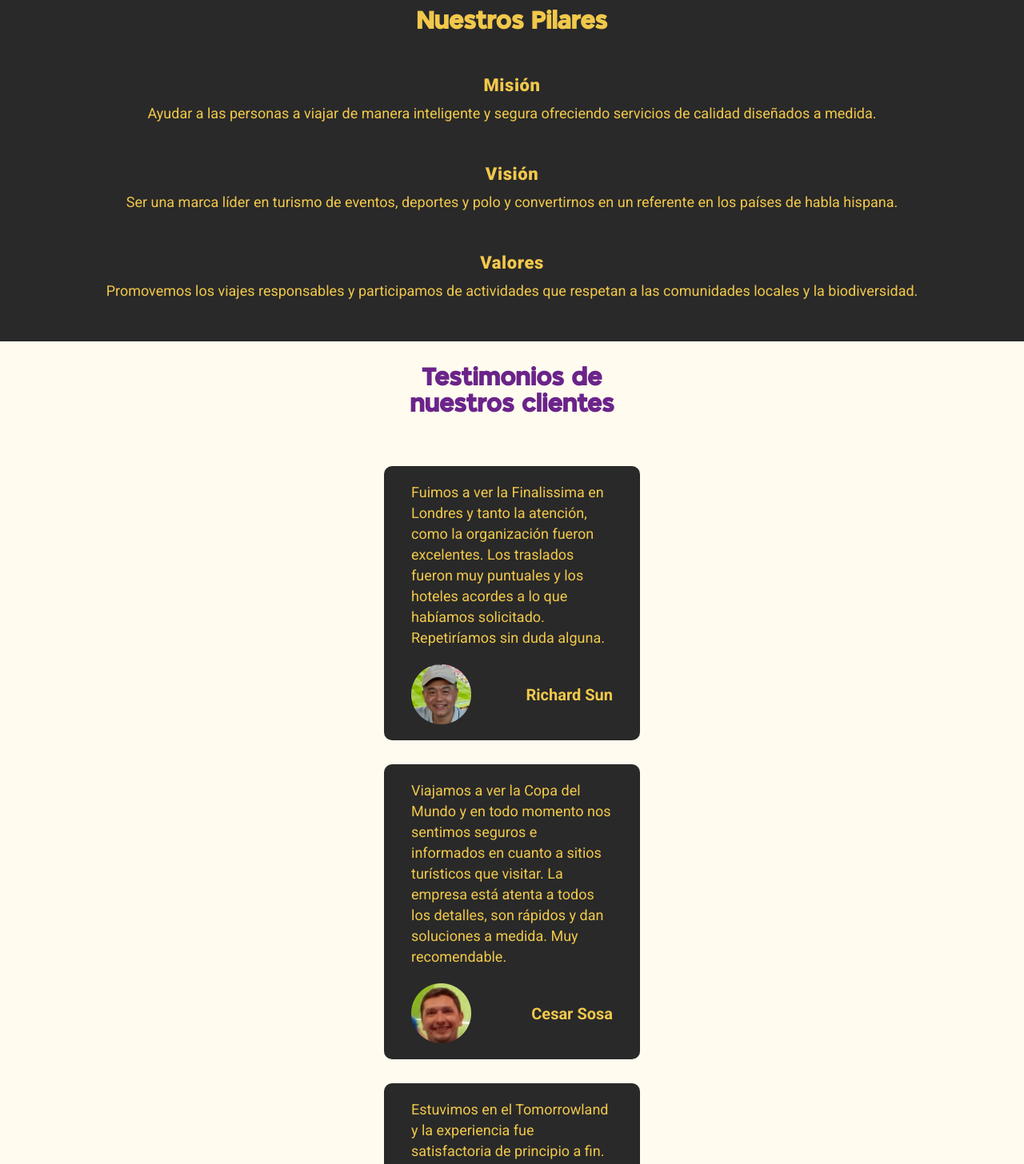
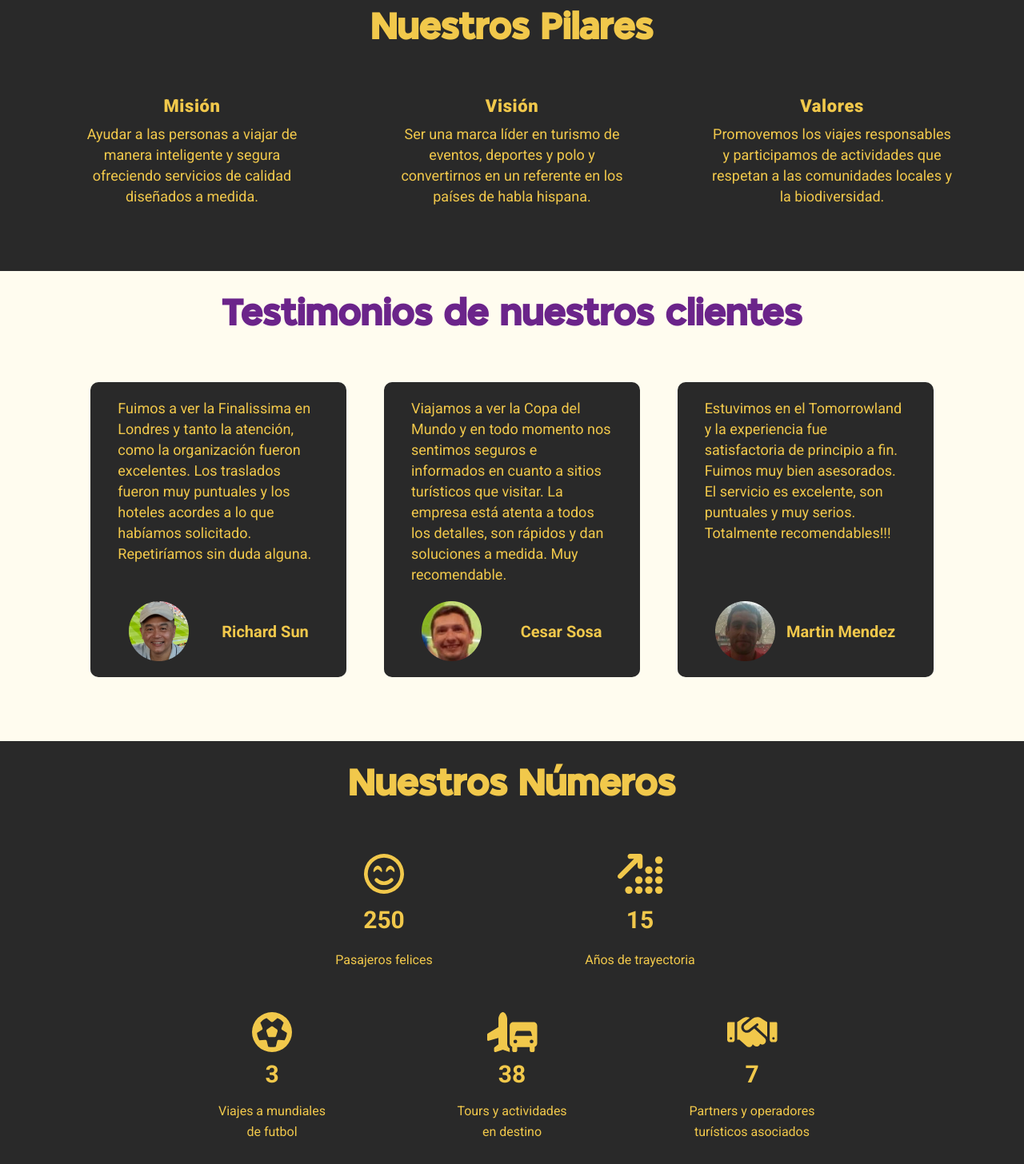
Before and after one commit to penalvapablo/Polo-Wine, a Next.js app: page / in a window 1280 px wide. Shown: the part 4240-5696 px from the top of the page at 80% size. Built offline with nearby package versions, Linux system fonts and the light colour scheme.

Commit message:
homepage spanish finished

```diff
--- a/components/Contacto/Contacto.js
+++ b/components/Contacto/Contacto.js
@@ -8,8 +8,12 @@ import { faWhatsapp, faInstagram, faFacebookF } from '@fortawesome/free-brands-s
 const Contacto = () => {
   return (
     <section id="Contact" className={styles.contacto}>
+      <div className={styles.desktopContainer}>
+        <div className={styles.container1}>
           <Image src={logo} alt='logo-polo-&-wine' className={styles.img} />
-      <h2 className={styles.title}>Contacto</h2>
+          {/* <h2 className={styles.title}>Contacto</h2> */}
+        </div>
+        <div className={styles.container2}>
           <p className={styles.subTitle}>Teléfono</p>
           <p className={styles.text}>+447397793899</p>
           <p className={styles.subTitle}>Email</p>
@@ -20,6 +24,8 @@ const Contacto = () => {
             <a href='https://instagram.com/poloandwine' rel='noreferrer' target={'_blank'}><FontAwesomeIcon icon={faInstagram} /></a>
             <a href='https://www.facebook.com/soledadsaltoconsulting' rel='noreferrer' target={'_blank'}><FontAwesomeIcon icon={faFacebookF} /></a>
           </div>
+        </div>
+      </div>
       <p className={styles.copyright}><span>Polo & Wine.</span> Todos los derechos reservado 2022</p>
     </section>
   )
--- a/components/Contacto/Contacto.module.scss
+++ b/components/Contacto/Contacto.module.scss
@@ -7,11 +7,19 @@
   align-items: center;
   padding-top: 40px;
 }
+.container1{
+  display: flex;
+  align-items: center;
+  justify-content: center;
+  width: 100%;
+  height: auto;
 
+}
 .img{
-  max-width: 650px;
-  max-width: 350px;
+  width: 90%;
+  max-width: 500px;
   height: auto;
+  margin-bottom: 50px;
 }
 
 .title{
@@ -19,7 +27,7 @@
   font-weight: 700;
   font-size: 30px;
   width: 340px;
-  margin: 0 auto;
+
   text-align: center;
   color: $yellow;
   padding-top: 30px;
@@ -40,13 +48,14 @@
   font-size: 18px;
   color: $yellow;
   padding-bottom: 30px;
+  text-align: center;
 }
 
 .SocialLinksBox{
   width: 180px;
   display: flex;
   justify-content: space-between;
-  margin: 20px auto 0;
+  margin: 0 auto 0;
   font-size: 50px;
   & a {
     color: $yellow;
@@ -71,3 +80,18 @@
     font-weight: 700;
   }
 }
+
+@media screen and (min-width: 1000px){
+  .img{
+    margin: 0;
+  }
+  .container1,
+  .container2{
+    width: 500px;
+  }
+  .desktopContainer{
+    display: flex;
+    width: 1000;
+    justify-content: space-around;
+  }
+}
--- a/components/homepage/ComoTrabajamos/ComoTrabajamos.module.scss
+++ b/components/homepage/ComoTrabajamos/ComoTrabajamos.module.scss
@@ -21,6 +21,7 @@
   font-weight: 500;
   font-size: 22px;
   width: 90%;
+  max-width: 700px;
   margin: 0 auto;
   color: $obispoTexto;
   padding-bottom: 30px;
@@ -29,6 +30,17 @@
 .text{
   font-size: 18px;
   width: 90%;
+  max-width: 700px;
   margin: 0 auto;
   color: $obispoTexto;
 }
+
+@media screen and (min-width: 1000px){
+  .title{
+    font-size: 45px;
+    width: auto;
+  }
+  .section{
+    padding-bottom: 50px;
+  }
+}
--- a/components/homepage/Numeros/Numeros.js
+++ b/components/homepage/Numeros/Numeros.js
@@ -9,6 +9,7 @@ const Numeros = ({ languages }) => {
     <section className={styles.section}>
       <h2 className={styles.title}>Nuestros Números</h2>
       <div className={styles.container}>
+        <div className={styles.desktopContainer1}>
           <div className={`${styles.item} ${styles.item_1}`}>
             <FontAwesomeIcon icon={faFaceSmileBeam} className={styles.itemIcon} />
             <p className={styles.itemNumber}>250</p>
@@ -19,6 +20,8 @@ const Numeros = ({ languages }) => {
             <p className={styles.itemNumber}>15</p>
             <p className={styles.itemText}>Años de trayectoria</p>
           </div>
+        </div>
+        <div className={styles.desktopContainer2}>
           <div className={`${styles.item} ${styles.item_3}`}>
             <FontAwesomeIcon icon={faSoccerBall} className={styles.itemIcon} />
             <p className={styles.itemNumber}>3</p>
@@ -35,6 +38,7 @@ const Numeros = ({ languages }) => {
             <p className={styles.itemText}>Partners y operadores turísticos asociados</p>
           </div>
         </div>
+      </div>
 
     </section>
   )
--- a/components/homepage/Numeros/Numeros.module.scss
+++ b/components/homepage/Numeros/Numeros.module.scss
@@ -17,13 +17,29 @@
 }
 
 .container{
+  // display: grid;
+  // grid-template-rows:repeat(3, 155px);
+  // row-gap: 20px;
+  // grid-template-columns:  1fr 1fr;
+  // align-items: center;
+  // width: 90%;
+  // margin: 30px auto 0;
+  // max-width: 500px;
+}
+.desktopContainer1{
+  display: flex;
+  width: 90%;
+  max-width: 500px;
+  margin: 0 auto 20px;
+  height: 150px;
+  // align-items: cent;
+}
+
+.desktopContainer2{
   display: grid;
-  grid-template-rows:repeat(3, 155px);
-  row-gap: 20px;
-  grid-template-columns:  1fr 1fr;
-  align-items: center;
-  width: 90%;
-  margin: 30px auto 0;
+  grid-template-columns: repeat(2, minmax(150px, 250px));
+  grid-template-rows: 150px 150px;
+  margin: 0 auto;
   max-width: 500px;
 }
 
@@ -32,6 +48,7 @@
   flex-direction: column;
   align-items: center;
   height: 100%;
+  width: 100%;
   justify-content: space-around;
 }
 
@@ -57,3 +74,40 @@
   margin: 0 auto 0;
   color: $yellow;
 }
+
+
+
+@media screen and (min-width: 1000px){
+  .title{
+    font-size: 45px;
+    width: auto;
+    margin-bottom: 30px;
+  }
+  .container{
+    display:initial
+  }
+  .desktopContainer1{
+    display: flex;
+    width: 900px;
+    align-items: center;
+    justify-content: center;
+    margin: 0 auto 50px;
+    gap: 140px;
+
+  }
+
+  .desktopContainer2{
+    display: flex;
+    margin: 0 auto;
+    max-width: 900px;
+    justify-content: space-between;
+    padding-bottom: 30px;
+  }
+
+  .itemIcon{
+    margin-bottom: 15px;
+  }
+  .itemNumber{
+    margin-bottom: 20px;
+  }
+}
--- a/components/homepage/Pilares/Pilares.module.scss
+++ b/components/homepage/Pilares/Pilares.module.scss
@@ -17,13 +17,17 @@
 }
 
 .container{
-  margin-top: 20px;
+  // margin-top: 20px;
+  display: flex;
+  flex-direction: column;
+  align-items: center;
 }
 
 .item{
   display: flex;
   flex-direction: column;
   gap: 20px;
+  width: 300px;
   padding-bottom: 50px;
 }
 
@@ -39,7 +43,26 @@
 .itemText{
   text-align: center;
   font-size: 18px;
-  width: 80%;
-  margin: 0 auto;
   color: $yellow;
 }
+
+
+
+@media screen and (min-width: 1000px){
+  .title{
+    font-size: 45px;
+    width: auto;
+    margin-bottom: 30px;
+  }
+
+}
+
+@media screen and (min-width: 1200px){
+  .container{
+    flex-direction: row;
+    width: 1100px;
+    margin: 0 auto;
+    justify-content: space-between;
+    padding-bottom: 30px;
+  }
+}
--- a/components/homepage/Testimonios/Testimonios.module.scss
+++ b/components/homepage/Testimonios/Testimonios.module.scss
@@ -30,13 +30,16 @@
   padding: 20px;
   background-color: $darkGray;
   border-radius:10px ;
+  display: flex;
+  flex-direction: column;
+  justify-content: space-between;
+  align-items: center;
 }
 
 .cardText{
   font-size: 18px;
   color: $yellow;
   width: 90%;
-
   margin: 0 auto 20px;
 }
 
@@ -46,6 +49,7 @@
   margin: 0 auto;
   justify-content: space-between;
   align-items: center;
+  max-width: 225px;
 }
 .cardImg{}
 
@@ -54,3 +58,21 @@
   font-weight: 600;
   color: $yellow;
 }
+
+@media screen and (min-width: 1000px){
+  .title{
+    font-size: 45px;
+    width: auto;
+
+  }
+}
+
+@media screen and (min-width: 1200px){
+  .container{
+    flex-direction: row;
+    width: 1100px;
+    margin: 0 auto;
+    justify-content: space-between;
+    padding-bottom: 50px;
+  }
+}
--- a/pages/index.js
+++ b/pages/index.js
@@ -19,7 +19,7 @@ export default function Home() {
   const value = useContext(AppContext);
 
   return (
-    <div className={styles.container}>
+    <div className={styles.container1}>
       <Head>
         <title>Polo & Wine</title>
         <meta name="description" content="Generated by create next app" />
@@ -30,8 +30,10 @@ export default function Home() {
       <Presentacion language={value.language} />
       <EventosHome language={value.language} />
       <NuestrosServicios language={value.language} />
-      <Confiar language={value.language} />\
-      <Pilares language={value.language} />
+      <div className={styles.container2}>
+        <Confiar language={value.language} />\
+        <Pilares language={value.language} />
+      </div>
       <Testimonios language={value.language} />
       <Numeros language={value.language} />
       <ComoTrabajamos language={value.language} />
--- a/styles/Home.module.css
+++ b/styles/Home.module.css
@@ -128,6 +128,10 @@
   }
 } */
 
-.container {
+.container1 {
   background-color: black;
 }
+
+.container2 {
+  background-color: #292929;
+}
```
Lines whose indentation alone changed are shown as unchanged.
